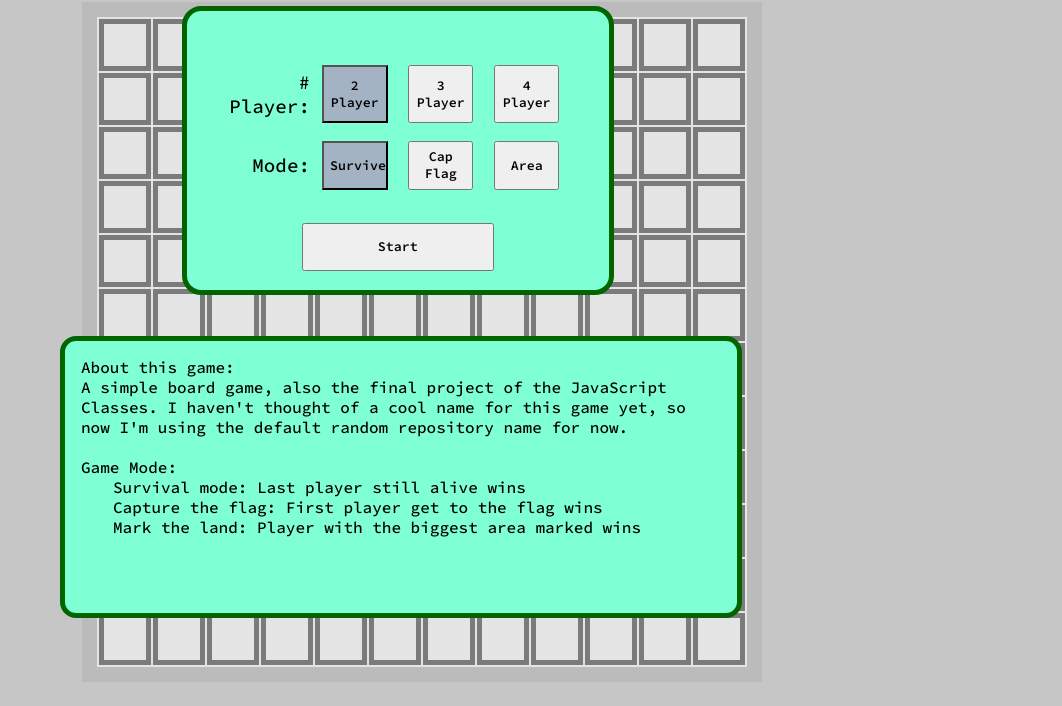
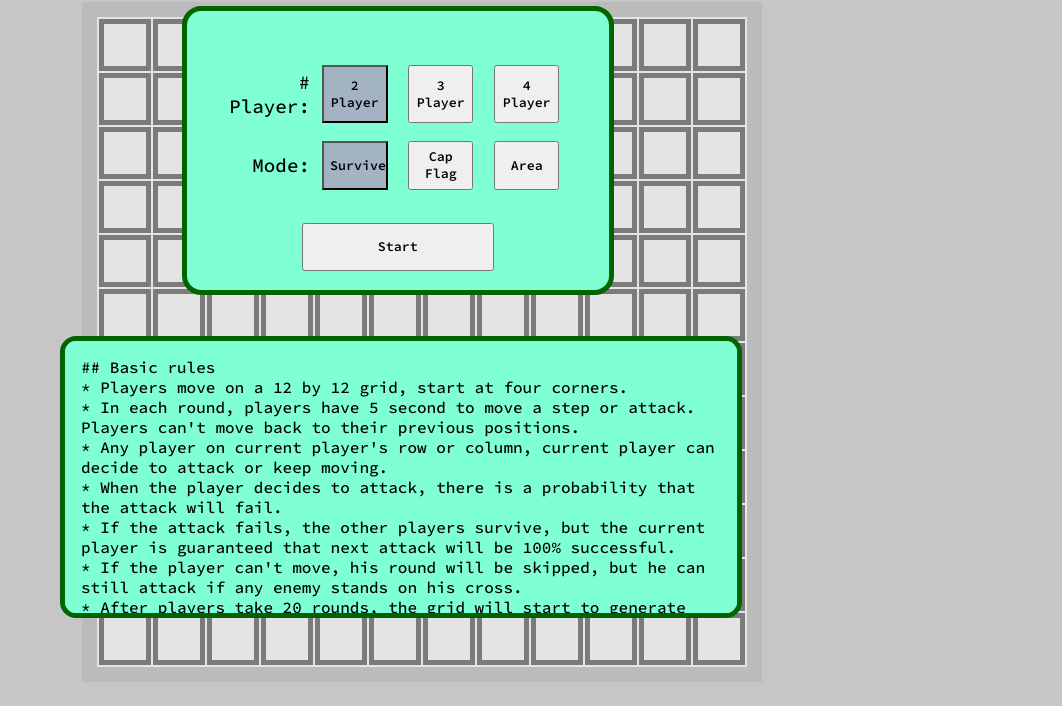
Before and after one commit to eric1050811-sc11/bug-free-octo-disco, a plain HTML site: page index.html in a window 1280 px wide. Shown: the part 86-792 px from the top of the page, without its empty margins (218-1280 px from the left). Drawn offline with nearby package versions, Linux system fonts and the light colour scheme.

Commit message:
start menu hotfix

```diff
--- a/index.html
+++ b/index.html
@@ -72,17 +72,27 @@
             <button id="start">Start</button>
         </div>
         <div class="init_msg" id="init_msg" hidden>
-            About this game:
+            ## Basic rules <br>
+            * Players move on a 12 by 12 grid, start at four corners. <br>
+            * In each round, players have 5 second to move a step or attack. Players can't move back to their previous positions. <br>
+            * Any player on current player's row or column, current player can decide to attack or keep moving. <br>
+            * When the player decides to attack, there is a probability that the attack will fail. <br>
+            * If the attack fails, the other players survive, but the current player is guaranteed that next attack will be 100% successful. <br>
+            * If the player can't move, his round will be skipped, but he can still attack if any enemy stands on his cross. <br>
+            * After players take 20 rounds, the grid will start to generate obstacles (black boxes), one in a round. <br>
+            * The game ends when there is only one player still alive, the flag has been captured or no one can make a move. <br>
             <br>
-            A simple board game, also the final project of the JavaScript Classes. I haven't thought of a cool name for this game yet, so now I'm using the default random repository name for now.
-            <br><br>
             Game Mode:
             <br>
-            &emsp;&emsp;Survival mode: Last player still alive wins
+            &emsp;&emsp;Survival mode:<br>
+            &emsp;&emsp;&emsp;Last player still alive wins.
             <br>
-            &emsp;&emsp;Capture the flag: First player get to the flag wins
+            &emsp;&emsp;Capture the flag:<br>
+            &emsp;&emsp;&emsp;First player get to the flag wins.<br>
+            &emsp;&emsp;&emsp;Players can move back to previous positions.
             <br>
-            &emsp;&emsp;Mark the land: Player with the biggest area marked wins
+            &emsp;&emsp;Mark the land:<br>
+            &emsp;&emsp;&emsp;Player with the biggest area marked wins. No attack.
         </div>
         <div class="pause_msg" id="pause_msg" hidden>
             Pause
```
